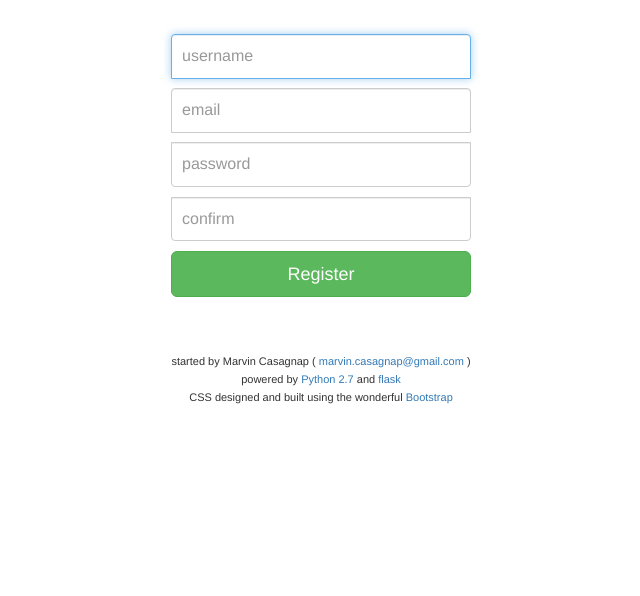
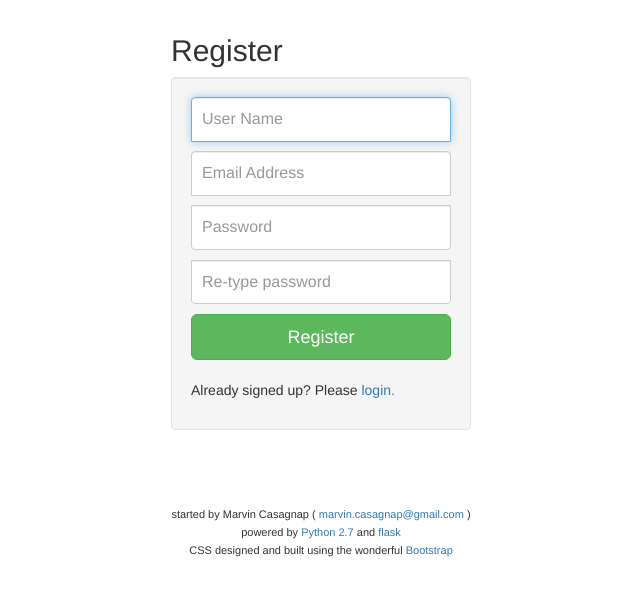
Before and after one commit to marzim/coinage, a Flask app: page /register/ in a window 1280 px wide. Shown: the part 51-647 px from the top of the page, without its empty margins (319-959 px from the left). Run offline with Flask 2, Linux system fonts and the light colour scheme; some libraries are stand-ins or nearby versions.

Commit message:
change login and register UI

```diff
--- a/accounts/templates/login.html
+++ b/accounts/templates/login.html
@@ -13,6 +13,7 @@
         <form class="form-signin" role="form" method="post" action="">
           {{ form.csrf_token }}
             <h2 class="form-sign-heading">Please login</h2>
+          <div class="well">
               <p>
                 {{ render_field(form.username, type="text", class="form-control", autofocus="true", placeholder="username") }}
               </p>
@@ -20,6 +21,11 @@
                 {{ render_field(form.password, type="password", class="form-control", placeholder="password") }}
               </p>
               <button class="btn btn-lg btn-primary btn-block" type="submit">Sign in</button>
+                <br />
+              <p>
+                  Not yet signed up? Please <a href="/register">register for an account.</a>
+              </p>
+          </div>
         </form>
     </div>
     {% endblock %}
--- a/accounts/templates/register.html
+++ b/accounts/templates/register.html
@@ -1,6 +1,6 @@
 {% extends "index.html" %}
 {% from "formhelpers.html" import render_field %}
-{% block title %}{{ title }}{% endblock %}
+{% block title %}Register{% endblock %}
 {% block head %}
   {{ super() }}
 {% endblock %}
@@ -11,20 +11,26 @@
     {% block guestcontent %}
         <form class="form-signin" role="form" method="post" action="">
           {{ form.csrf_token }}
-            <h2 class="form-sign-heading">{{ instruction }}</h2>
+            <h2 class="form-sign-heading">Register</h2>
+          <div class="well">
           <p>
-            {{ render_field(form.username, type="text", class="form-control", autofocus="true", placeholder="username") }}
+            {{ render_field(form.username, type="text", class="form-control", autofocus="true", placeholder="User Name") }}
           </p>
           <p>
-            {{ render_field(form.email, type="text", class="form-control", placeholder="email") }}
+            {{ render_field(form.email, type="text", class="form-control", placeholder="Email Address") }}
           </p>
           <p>
-            {{ render_field(form.password, type="password", class="form-control", placeholder="password") }}
+            {{ render_field(form.password, type="password", class="form-control", placeholder="Password") }}
           </p>
           <p>
-            {{ render_field(form.confirm, type="password", class="form-control", placeholder="confirm") }}
+            {{ render_field(form.confirm, type="password", class="form-control", placeholder="Re-type password") }}
           </p>
           <button class="btn btn-lg btn-success btn-block" type="submit">Register</button>
+            <br />
+            <p>
+              Already signed up? Please <a href="/login">login.</a>
+            </p>
+            </div>
         </form>
     {% endblock %}
 {% endblock %}
--- a/loans/templates/loans.html
+++ b/loans/templates/loans.html
@@ -27,7 +27,7 @@
         {% if  current_user.can_update or current_user.can_delete: %}
           <th class="col-md-1"></th>
         {% endif %}
-          <th class="column-header">Name</th>
+          <th class="column-header"><a id="sortname" href="/loans/?name=asc">Name</a></th>
           <th class="column-header">Amount</th>
           <th class="column-header">Interest</th>
           <th class="column-header">Total Payable</th>
--- a/loans/views.py
+++ b/loans/views.py
@@ -8,14 +8,15 @@ from .forms import AddForm, EditForm
 loans_blueprint = Blueprint('loans', __name__, static_folder='static', static_url_path='/static/loans',
                       template_folder='./templates')
 
-@loans_blueprint.route("/loans")
+@loans_blueprint.route("/loans", methods=['GET'])
 @login_required
 def loans():
     from models import Loan
     from coinage import db
     from customers.models import Customer
     try:
-        query_loans = db.session.query(Loan, Customer).join(Customer).filter(Loan.customer_id == Customer.id).filter(Loan.is_dormant == 0).order_by(Loan.date_release)
+        sort = request.args.get('name')
+        query_loans = db.session.query(Loan, Customer).join(Customer).filter(Loan.customer_id == Customer.id).filter(Loan.is_dormant == 0).order_by(Customer.name + '.' + sort +'()')
         return render_template('loans.html', query_loans=query_loans)
     except TemplateNotFound:
         abort(404)
--- a/static/js/formvalidator.js
+++ b/static/js/formvalidator.js
@@ -178,4 +178,9 @@ $(document).ready(function(){
         });
         location.reload(true);
     });
+
+    $('#sortname').click(function(){
+        var url = document.getElementById('sortname');
+        alert(url);
+    });
 });
```
Lines whose indentation alone changed are shown as unchanged.
